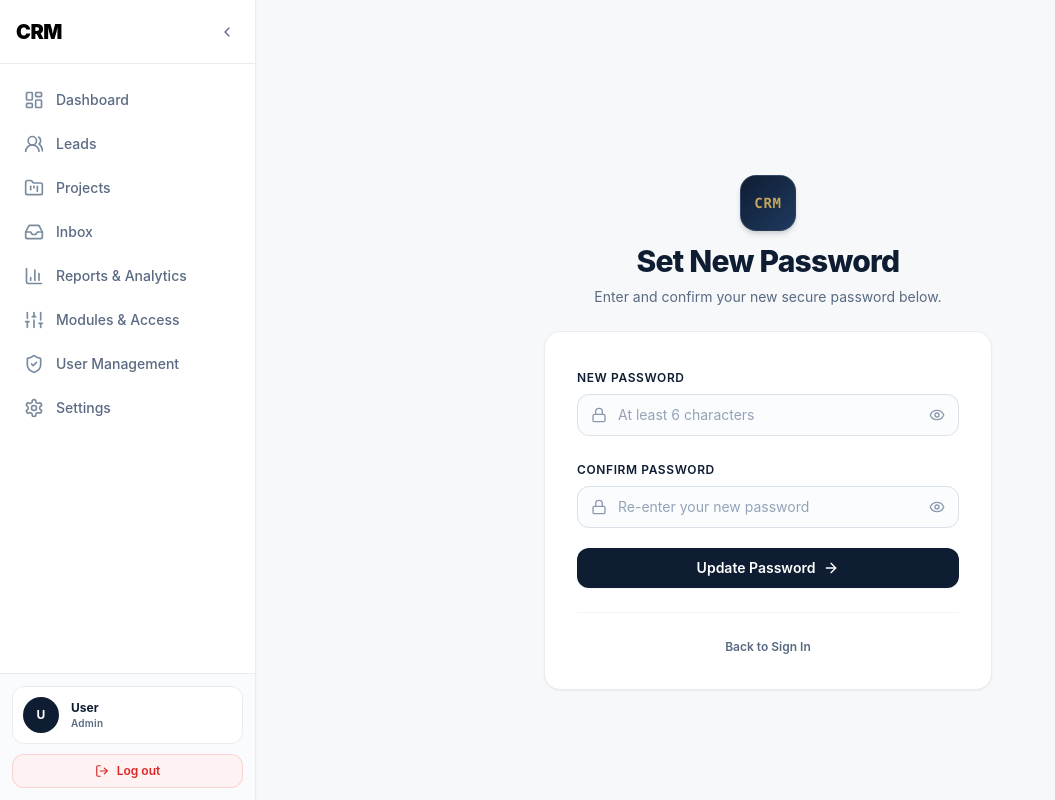
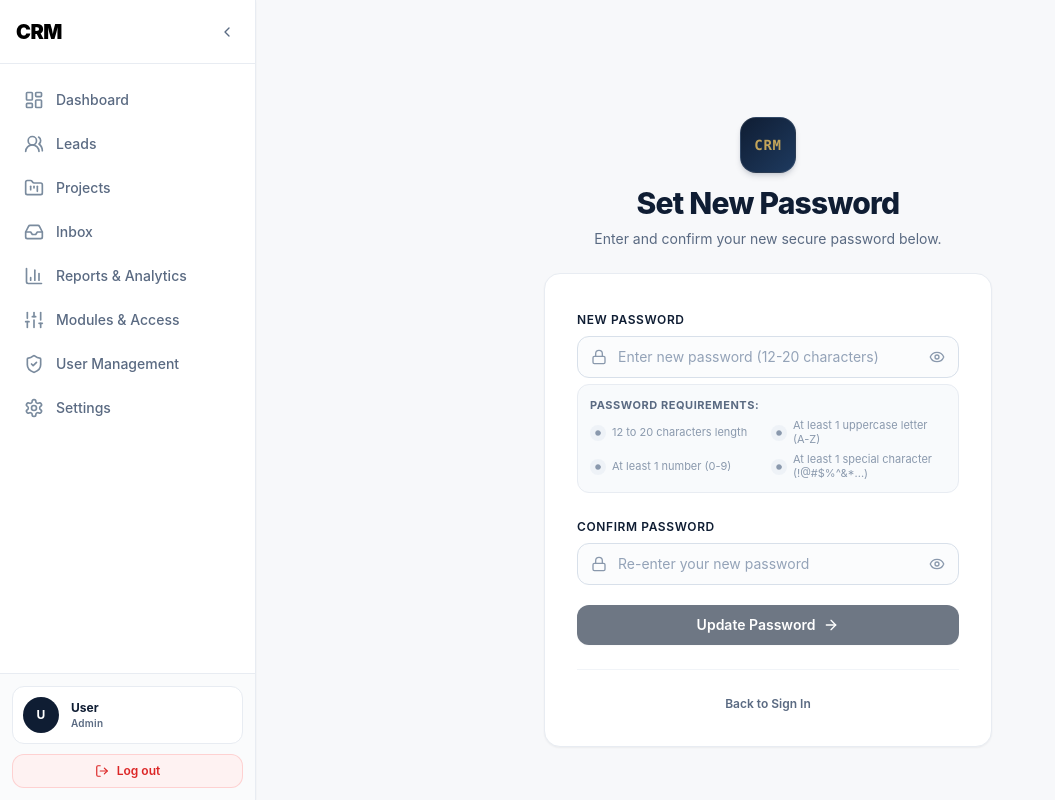
Before and after one commit to surojuhomsaisantosh/CRM, a Next.js app: page /crm/reset-password in a window 1280 px wide. Shown: the whole page, without its empty margins (0-1055 px from the left). Built offline with nearby package versions, Linux system fonts and the light colour scheme; no server answers.

Commit message:
feat(auth): enforce password policy checklist (12-20 chars, 1 uppercase, 1 number, 1 special char) across reset, settings, and user management

```diff
--- a/app/crm/reset-password/page.tsx
+++ b/app/crm/reset-password/page.tsx
@@ -7,6 +7,8 @@ import { createClient } from '@/lib/supabase/client';
 import { Lock, Eye, EyeOff, Loader2, ArrowRight, CheckCircle2, AlertCircle } from 'lucide-react';
 import { toast } from 'sonner';
 import { BrandLogo } from '@/app/crm/settings/brand-settings/BrandLogo';
+import { PasswordChecklist } from '@/lib/auth/PasswordChecklist';
+import { validatePasswordPolicy } from '@/lib/auth/password-policy';
 
 export default function ResetPasswordPage() {
   const router = useRouter();
@@ -40,12 +42,14 @@ export default function ResetPasswordPage() {
     checkSession();
   }, [supabase]);
 
+  const policy = validatePasswordPolicy(password);
+
   const handleUpdatePassword = async (e: React.FormEvent) => {
     e.preventDefault();
     setErrorMessage('');
 
-    if (password.length < 6) {
-      setErrorMessage('Password must be at least 6 characters long.');
+    if (!policy.isValid) {
+      setErrorMessage('Please ensure your password satisfies all policy requirements (12-20 characters, 1 uppercase, 1 number, 1 special character).');
       return;
     }
 
@@ -139,10 +143,11 @@ export default function ResetPasswordPage() {
                     <input
                       type={showPassword ? 'text' : 'password'}
                       required
-                      minLength={6}
+                      minLength={12}
+                      maxLength={20}
                       value={password}
                       onChange={(e) => setPassword(e.target.value)}
-                      placeholder="At least 6 characters"
+                      placeholder="Enter new password (12-20 characters)"
                       className="w-full rounded-xl border border-[#d8e0ea] bg-[#fbfcfd] pl-10 pr-11 py-2.5 text-sm text-[#0f1d33] placeholder-[#94a3b8] focus:border-[#0f1d33] focus:bg-white focus:outline-none focus:ring-1 focus:ring-[#0f1d33] transition-all"
                     />
                     <button
@@ -153,6 +158,8 @@ export default function ResetPasswordPage() {
                       {showPassword ? <EyeOff className="w-4 h-4" /> : <Eye className="w-4 h-4" />}
                     </button>
                   </div>
+                  {/* Live Password Requirements Checklist */}
+                  <PasswordChecklist password={password} className="mt-2" />
                 </div>
 
                 {/* Confirm Password */}
@@ -186,7 +193,7 @@ export default function ResetPasswordPage() {
                 {/* Submit Button */}
                 <button
                   type="submit"
-                  disabled={isLoading}
+                  disabled={isLoading || !policy.isValid || !confirmPassword || password !== confirmPassword}
                   className="w-full flex items-center justify-center gap-2 rounded-xl bg-[#0f1d33] py-2.5 px-4 text-sm font-semibold text-white shadow-sm hover:bg-[#1a2b47] focus:outline-none focus:ring-2 focus:ring-[#0f1d33] focus:ring-offset-2 transition-all disabled:opacity-60 disabled:cursor-not-allowed cursor-pointer"
                 >
                   {isLoading ? (
--- a/app/crm/settings/SettingsClient.tsx
+++ b/app/crm/settings/SettingsClient.tsx
@@ -4,6 +4,8 @@ import { useState, useRef } from 'react'
 import { createClient } from '@/lib/supabase/client'
 import { Loader2, Key, Eye, EyeOff } from 'lucide-react'
 import BrandingSettings from './brand-settings/BrandingSettings'
+import { PasswordChecklist } from '@/lib/auth/PasswordChecklist'
+import { validatePasswordPolicy } from '@/lib/auth/password-policy'
 
 export default function SettingsClient() {
   const [newPassword, setNewPassword] = useState('')
@@ -16,13 +18,15 @@ export default function SettingsClient() {
 
   const supabase = createClient()
 
+  const policy = validatePasswordPolicy(newPassword)
+
   async function handleUpdatePassword(e: React.FormEvent) {
     e.preventDefault()
     if (isSubmittingRef.current) return
     setMessage(null)
 
-    if (newPassword.length < 6) {
-      setMessage({ type: 'error', text: 'Password must be at least 6 characters long.' })
+    if (!policy.isValid) {
+      setMessage({ type: 'error', text: 'Password must satisfy all policy requirements (12-20 characters, 1 uppercase, 1 number, 1 special character).' })
       return
     }
 
@@ -99,19 +103,23 @@ export default function SettingsClient() {
                     <input
                       type={showPassword ? "text" : "password"}
                       required
+                      minLength={12}
+                      maxLength={20}
                       value={newPassword}
                       onChange={(e) => setNewPassword(e.target.value)}
                       className="w-full rounded-xl border border-[#d5dce6] px-3.5 py-2.5 pr-10 text-sm focus:border-[#0f1d33] focus:outline-none focus:ring-1 focus:ring-[#0f1d33]"
-                      placeholder="Enter new password (min. 6 chars)"
+                      placeholder="Enter new password (12-20 characters)"
                     />
                     <button
                       type="button"
                       onClick={() => setShowPassword(!showPassword)}
-                      className="absolute inset-y-0 right-0 flex items-center pr-3 text-[#5a6a82] hover:text-[#0f1d33]"
+                      className="absolute inset-y-0 right-0 flex items-center pr-3 text-[#5a6a82] hover:text-[#0f1d33] cursor-pointer"
                     >
                       {showPassword ? <EyeOff size={16} /> : <Eye size={16} />}
                     </button>
                   </div>
+                  {/* Password Checklist */}
+                  <PasswordChecklist password={newPassword} className="mt-2" />
                 </div>
 
                 <div>
@@ -122,6 +130,8 @@ export default function SettingsClient() {
                     <input
                       type={showConfirmPassword ? "text" : "password"}
                       required
+                      minLength={12}
+                      maxLength={20}
                       value={confirmPassword}
                       onChange={(e) => setConfirmPassword(e.target.value)}
                       className="w-full rounded-xl border border-[#d5dce6] px-3.5 py-2.5 pr-10 text-sm focus:border-[#0f1d33] focus:outline-none focus:ring-1 focus:ring-[#0f1d33]"
@@ -130,7 +140,7 @@ export default function SettingsClient() {
                     <button
                       type="button"
                       onClick={() => setShowConfirmPassword(!showConfirmPassword)}
-                      className="absolute inset-y-0 right-0 flex items-center pr-3 text-[#5a6a82] hover:text-[#0f1d33]"
+                      className="absolute inset-y-0 right-0 flex items-center pr-3 text-[#5a6a82] hover:text-[#0f1d33] cursor-pointer"
                     >
                       {showConfirmPassword ? <EyeOff size={16} /> : <Eye size={16} />}
                     </button>
@@ -140,8 +150,8 @@ export default function SettingsClient() {
                 <div className="pt-2">
                   <button
                     type="submit"
-                    disabled={isSubmitting || !newPassword || !confirmPassword}
-                    className="w-full inline-flex items-center justify-center rounded-xl bg-[#0f1d33] px-4 py-2.5 text-sm font-semibold text-white shadow-sm hover:bg-[#1e3a5f] focus:outline-none focus:ring-2 focus:ring-[#0f1d33] focus:ring-offset-2 disabled:opacity-50 disabled:cursor-not-allowed transition-all"
+                    disabled={isSubmitting || !policy.isValid || !confirmPassword || newPassword !== confirmPassword}
+                    className="w-full inline-flex items-center justify-center rounded-xl bg-[#0f1d33] px-4 py-2.5 text-sm font-semibold text-white shadow-sm hover:bg-[#1e3a5f] focus:outline-none focus:ring-2 focus:ring-[#0f1d33] focus:ring-offset-2 disabled:opacity-50 disabled:cursor-not-allowed transition-all cursor-pointer"
                   >
                     {isSubmitting && <Loader2 className="mr-2 h-4 w-4 animate-spin" />}
                     Update Password
--- a/app/crm/users/UsersClient.tsx
+++ b/app/crm/users/UsersClient.tsx
@@ -3,6 +3,8 @@
 import { useState, useEffect, useRef } from 'react'
 import { listAdminUsers, addAdminUser, deleteAdminUser, changeAdminPassword, toggleAdminStatus, editAdminUser, getRoles, addRole, deleteRole, deleteAndReassignRole, sendPasswordResetEmail } from './actions'
 import { Users, Loader2, Plus, Search, X, Eye, EyeOff, Shield, Trash2, Key, UserX, UserCheck, ChevronLeft, ChevronRight, Pencil } from 'lucide-react'
+import { PasswordChecklist } from '@/lib/auth/PasswordChecklist'
+import { validatePasswordPolicy } from '@/lib/auth/password-policy'
 
 type AdminUser = {
   id: string
@@ -55,6 +57,7 @@ export default function UsersClient({ userRole = 'Admin' }: { userRole?: string
   // Password Modal State
   const [isPasswordModalOpen, setIsPasswordModalOpen] = useState(false)
   const [selectedUserId, setSelectedUserId] = useState<string | null>(null)
+  const [newPasswordVal, setNewPasswordVal] = useState('')
   const [isChangingPassword, setIsChangingPassword] = useState(false)
   const [isSendingReset, setIsSendingReset] = useState(false)
   const [passwordError, setPasswordError] = useState('')
@@ -254,6 +257,7 @@ export default function UsersClient({ userRole = 'Admin' }: { userRole?: string
   const openPasswordModal = (userId: string) => {
     setSelectedUserId(userId)
     setPasswordError('')
+    setNewPasswordVal('')
     setShowPassword(false)
     setIsPasswordModalOpen(true)
   }
@@ -261,6 +265,7 @@ export default function UsersClient({ userRole = 'Admin' }: { userRole?: string
   const closePasswordModal = () => {
     setIsPasswordModalOpen(false)
     setSelectedUserId(null)
+    setNewPasswordVal('')
   }
 
   const handleChangePassword = async (e: React.FormEvent<HTMLFormElement>) => {
@@ -961,9 +966,12 @@ export default function UsersClient({ userRole = 'Admin' }: { userRole?: string
                       name="password"
                       id="new_password"
                       required
-                      minLength={6}
+                      minLength={12}
+                      maxLength={20}
+                      value={newPasswordVal}
+                      onChange={(e) => setNewPasswordVal(e.target.value)}
                       className="w-full rounded-lg border border-[#e8ecf2] bg-[#f3f5f8] px-3 py-2.5 pr-10 text-sm text-[#0f1d33] outline-none focus:border-[#1e3a5f]"
-                      placeholder="••••••••"
+                      placeholder="Enter new password (12-20 characters)"
                     />
                     <button
                       type="button"
@@ -973,6 +981,8 @@ export default function UsersClient({ userRole = 'Admin' }: { userRole?: string
                       {showPassword ? <EyeOff className="h-4 w-4" /> : <Eye className="h-4 w-4" />}
                     </button>
                   </div>
+                  {/* Live Password Requirements Checklist */}
+                  <PasswordChecklist password={newPasswordVal} className="mt-2" />
                 </div>
 
                 <div className="pt-2">
@@ -1003,7 +1013,7 @@ export default function UsersClient({ userRole = 'Admin' }: { userRole?: string
                   </button>
                   <button
                     type="submit"
-                    disabled={isChangingPassword}
+                    disabled={isChangingPassword || !validatePasswordPolicy(newPasswordVal).isValid}
                     className="inline-flex items-center justify-center rounded-lg bg-[#1e3a5f] px-4 py-2 text-sm font-medium text-white hover:bg-[#0f1d33] transition-colors disabled:opacity-50 disabled:pointer-events-none"
                   >
                     {isChangingPassword ? (
--- a/app/crm/users/actions.ts
+++ b/app/crm/users/actions.ts
@@ -2,6 +2,7 @@
 
 import { createServiceClient } from '@/lib/supabase/server'
 import { sendUserCredentials, sendPasswordResetLink } from '@/lib/resend'
+import { validatePasswordPolicy } from '@/lib/auth/password-policy'
 
 function getAdminClient() {
   return createServiceClient()
@@ -126,6 +127,11 @@ export async function changeAdminPassword(formData: FormData) {
   const id = formData.get('id') as string
   const password = formData.get('password') as string
   if (!id || !password) return { error: 'ID and new password are required' }
+
+  const policy = validatePasswordPolicy(password)
+  if (!policy.isValid) {
+    return { error: 'Password does not meet required policy (12-20 characters, 1 uppercase, 1 number, 1 special character).' }
+  }
 
   const supabaseAdmin = getAdminClient()
   const { error } = await supabaseAdmin.auth.admin.updateUserById(id, { password })
--- /dev/null
+++ b/lib/auth/PasswordChecklist.tsx
@@ -0,0 +1,62 @@
+'use client';
+
+import React from 'react';
+import { Check, Circle } from 'lucide-react';
+import { validatePasswordPolicy } from './password-policy';
+
+interface PasswordChecklistProps {
+  password: string;
+  className?: string;
+}
+
+export function PasswordChecklist({ password, className = '' }: PasswordChecklistProps) {
+  const result = validatePasswordPolicy(password);
+
+  const criteria = [
+    {
+      label: '12 to 20 characters length',
+      met: result.hasLength,
+    },
+    {
+      label: 'At least 1 uppercase letter (A-Z)',
+      met: result.hasUppercase,
+    },
+    {
+      label: 'At least 1 number (0-9)',
+      met: result.hasNumber,
+    },
+    {
+      label: 'At least 1 special character (!@#$%^&*...)',
+      met: result.hasSpecial,
+    },
+  ];
+
+  return (
+    <div className={`p-3 bg-[#f8fafc] border border-[#e8ecf2] rounded-xl space-y-1.5 ${className}`}>
+      <span className="text-[11px] font-bold uppercase tracking-wider text-[#5a6a82] block mb-1">
+        Password Requirements:
+      </span>
+      <div className="grid grid-cols-1 sm:grid-cols-2 gap-1.5 text-xs">
+        {criteria.map((item, idx) => (
+          <div
+            key={idx}
+            className={`flex items-center gap-1.5 transition-colors ${
+              item.met ? 'text-emerald-700 font-medium' : 'text-[#8a99ad]'
+            }`}
+          >
+            {item.met ? (
+              <div className="w-4 h-4 rounded-full bg-emerald-100 flex items-center justify-center shrink-0">
+                <Check className="w-2.5 h-2.5 text-emerald-700 stroke-[3]" />
+              </div>
+            ) : (
+              <div className="w-4 h-4 rounded-full bg-[#eef2f7] flex items-center justify-center shrink-0">
+                <Circle className="w-1.5 h-1.5 text-[#8a99ad] fill-current" />
+              </div>
+            )}
+            <span className="text-[11px] leading-tight">{item.label}</span>
+          </div>
+        ))}
+      </div>
+    </div>
+  );
+}
--- /dev/null
+++ b/lib/auth/password-policy.ts
@@ -0,0 +1,28 @@
+export interface PasswordValidationResult {
+  hasMinLength: boolean;
+  hasMaxLength: boolean;
+  hasLength: boolean;
+  hasUppercase: boolean;
+  hasNumber: boolean;
+  hasSpecial: boolean;
+  isValid: boolean;
+}
+
+export function validatePasswordPolicy(password: string): PasswordValidationResult {
+  const hasMinLength = password.length >= 12;
+  const hasMaxLength = password.length <= 20;
+  const hasLength = hasMinLength && hasMaxLength;
+  const hasUppercase = /[A-Z]/.test(password);
+  const hasNumber = /[0-9]/.test(password);
+  const hasSpecial = /[!@#$%^&*()_+\-=\[\]{};':"\\|,.<>\/?~`]/.test(password);
+
+  return {
+    hasMinLength,
+    hasMaxLength,
+    hasLength,
+    hasUppercase,
+    hasNumber,
+    hasSpecial,
+    isValid: hasLength && hasUppercase && hasNumber && hasSpecial,
+  };
+}
```
